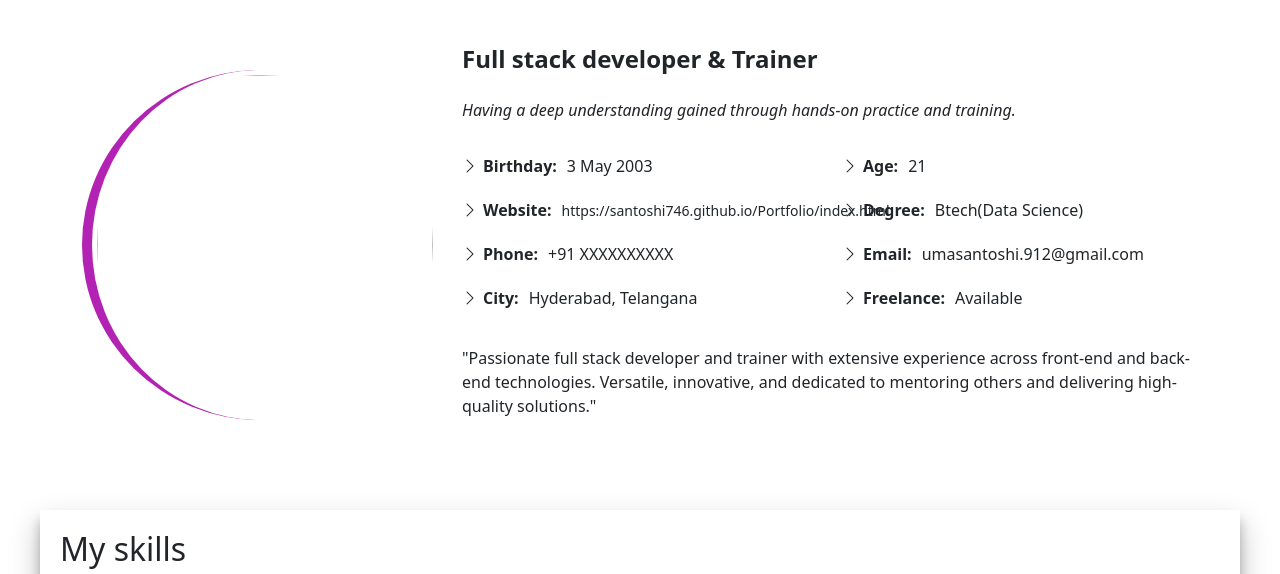
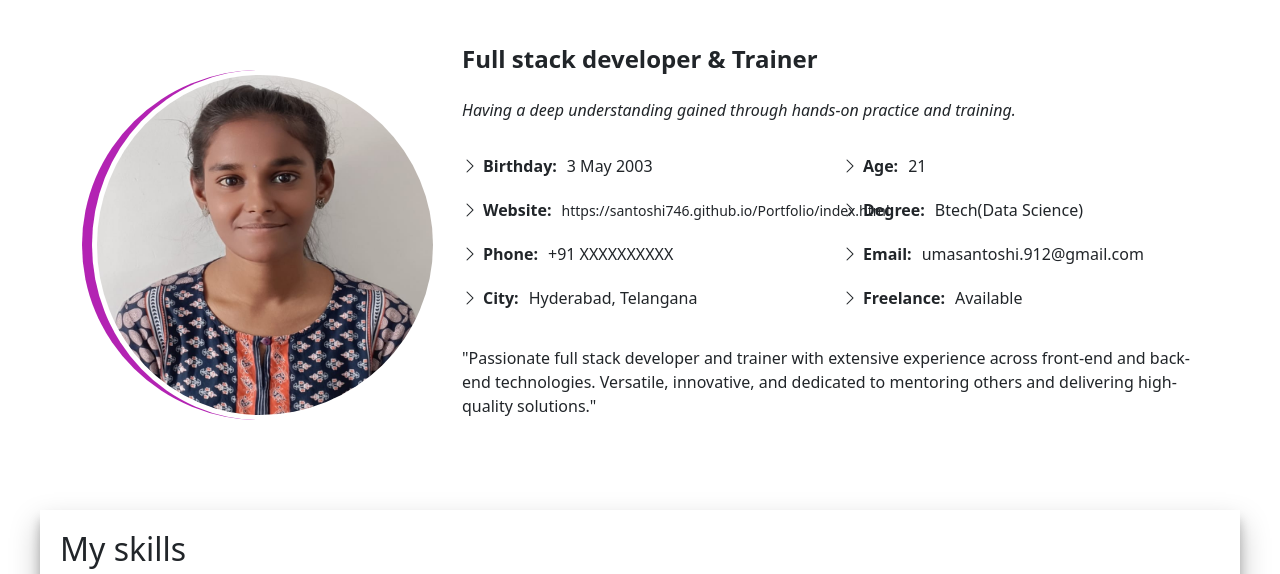
Before and after one commit to santoshi746/Portfolio, a plain HTML site: page about.html in a window 1280 px wide. Shown: the part 185-759 px from the top of the page. Drawn offline with nearby package versions, Linux system fonts and the light colour scheme; a script that the page names is missing; files whose address does not match are found by name.

Commit message:
Update about.html

```diff
--- a/about.html
+++ b/about.html
@@ -65,7 +65,7 @@
     <div class="container">
         <div class="row gy-4 justify-content-center">
             <div class="col-lg-4">
-                <img src="img/Photo.jpeg" class="img-fluid h-50 w-100" id="img5" alt="">
+                <img src="img/Photo.jpg" class="img-fluid h-50 w-100" id="img5" alt="">
             </div>
             <div class="col-lg-8 content">
                 <h2>Full stack developer &amp; Trainer</h2>
```
